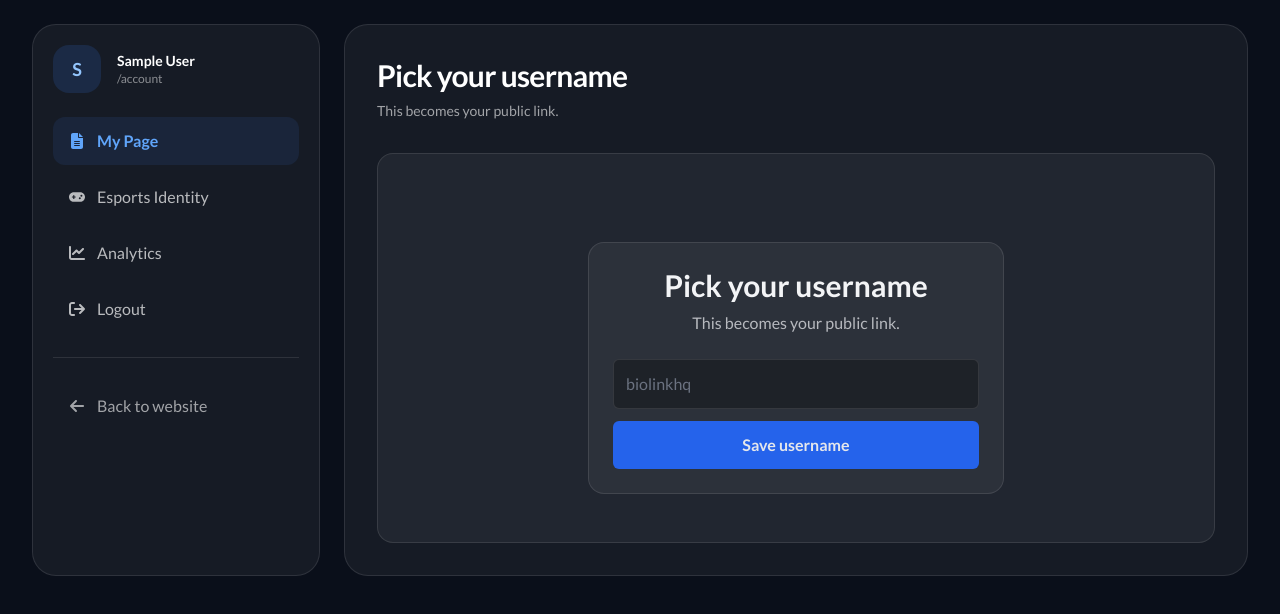
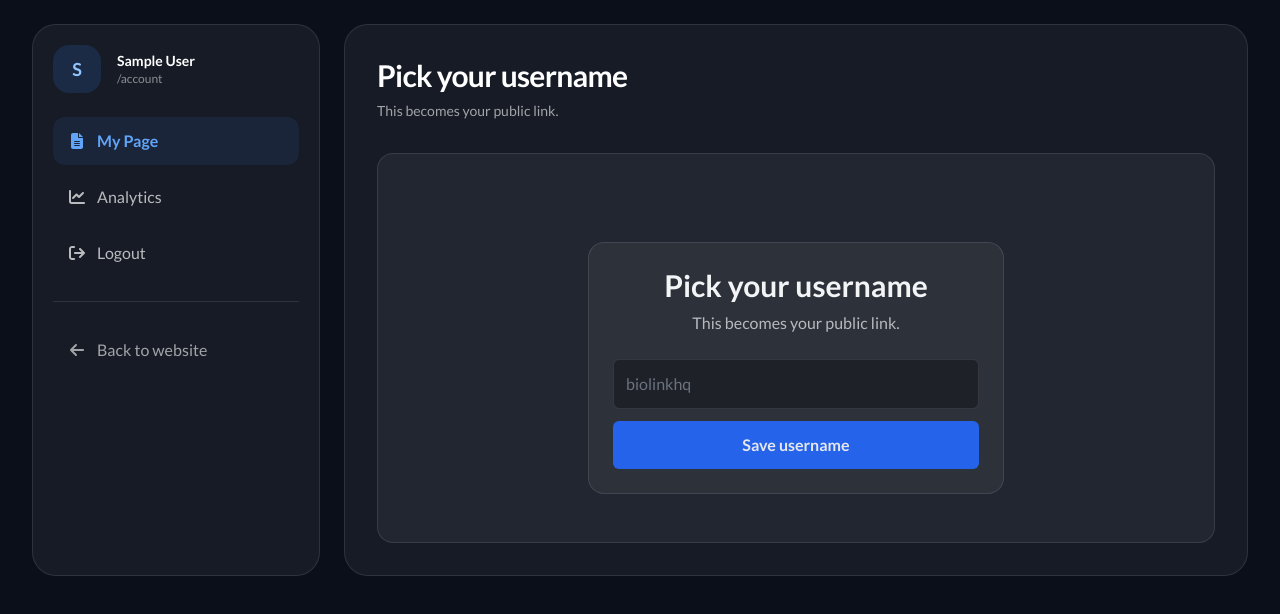
Before and after one commit to TheBioLink/biolinkhq, a Next.js app: page /account in a window 1280 px wide. Shown: the top 614 px of the page. Built offline with nearby package versions, Linux system fonts and the light colour scheme; no server answers; the database is empty; sample sign-in values are in the browser's storage.

Commit message:
Update DashboardShell.js

```diff
--- a/src/components/dashboard/DashboardShell.js
+++ b/src/components/dashboard/DashboardShell.js
@@ -10,7 +10,6 @@ import {
   faCreditCard,
   faArrowRightFromBracket,
   faArrowLeft,
-  faGamepad,
 } from "@fortawesome/free-solid-svg-icons";
 
 function navClass(active) {
@@ -27,19 +26,16 @@ export default async function DashboardShell({
 }) {
   const session = await getServerSession(authOptions);
   const email = (session?.user?.email || "").toLowerCase().trim();
-
   let page = null;
   if (email) {
     await mongoose.connect(process.env.MONGO_URI);
     page = await Page.findOne({ owner: email }).lean();
   }
-
   const showSubscription =
     page?.permanentPlan === "exclusive" ||
     ["active", "trialing", "past_due"].includes(
       String(page?.stripeSubscriptionStatus || "").toLowerCase()
     );
-
   const avatarLetter = (
     session?.user?.name ||
     session?.user?.email ||
@@ -56,7 +52,6 @@ export default async function DashboardShell({
             <div className="flex h-12 w-12 items-center justify-center rounded-2xl bg-blue-500/15 text-lg font-black text-blue-300">
               {avatarLetter}
             </div>
-
             <div>
               <p className="text-sm font-bold text-white">
                 {session?.user?.name || "Account"}
@@ -64,19 +59,10 @@ export default async function DashboardShell({
               <p className="text-xs text-white/50">/{page?.uri || "account"}</p>
             </div>
           </div>
-
           <nav className="space-y-2">
             <Link href="/account" className={navClass(activeTab === "page")}>
               <FontAwesomeIcon icon={faFileLines} className="h-4 w-4" />
               <span>My Page</span>
-            </Link>
-
-            <Link
-              href="/account/esports"
-              className={navClass(activeTab === "esports")}
-            >
-              <FontAwesomeIcon icon={faGamepad} className="h-4 w-4" />
-              <span>Esports Identity</span>
             </Link>
 
             {showSubscription ? (
@@ -105,7 +91,6 @@ export default async function DashboardShell({
               <span>Logout</span>
             </Link>
           </nav>
-
           <div className="mt-6 border-t border-white/10 pt-6">
             <Link
               href="/"
@@ -116,13 +101,11 @@ export default async function DashboardShell({
             </Link>
           </div>
         </aside>
-
         <main className="min-w-0 flex-1 rounded-3xl border border-white/10 bg-white/5 p-5 md:p-8">
           <h1 className="text-3xl font-black tracking-tight">{title}</h1>
           {subtitle ? (
             <p className="mt-2 text-sm text-white/60">{subtitle}</p>
           ) : null}
-
           <div className="mt-8">{children}</div>
         </main>
       </div>
```
